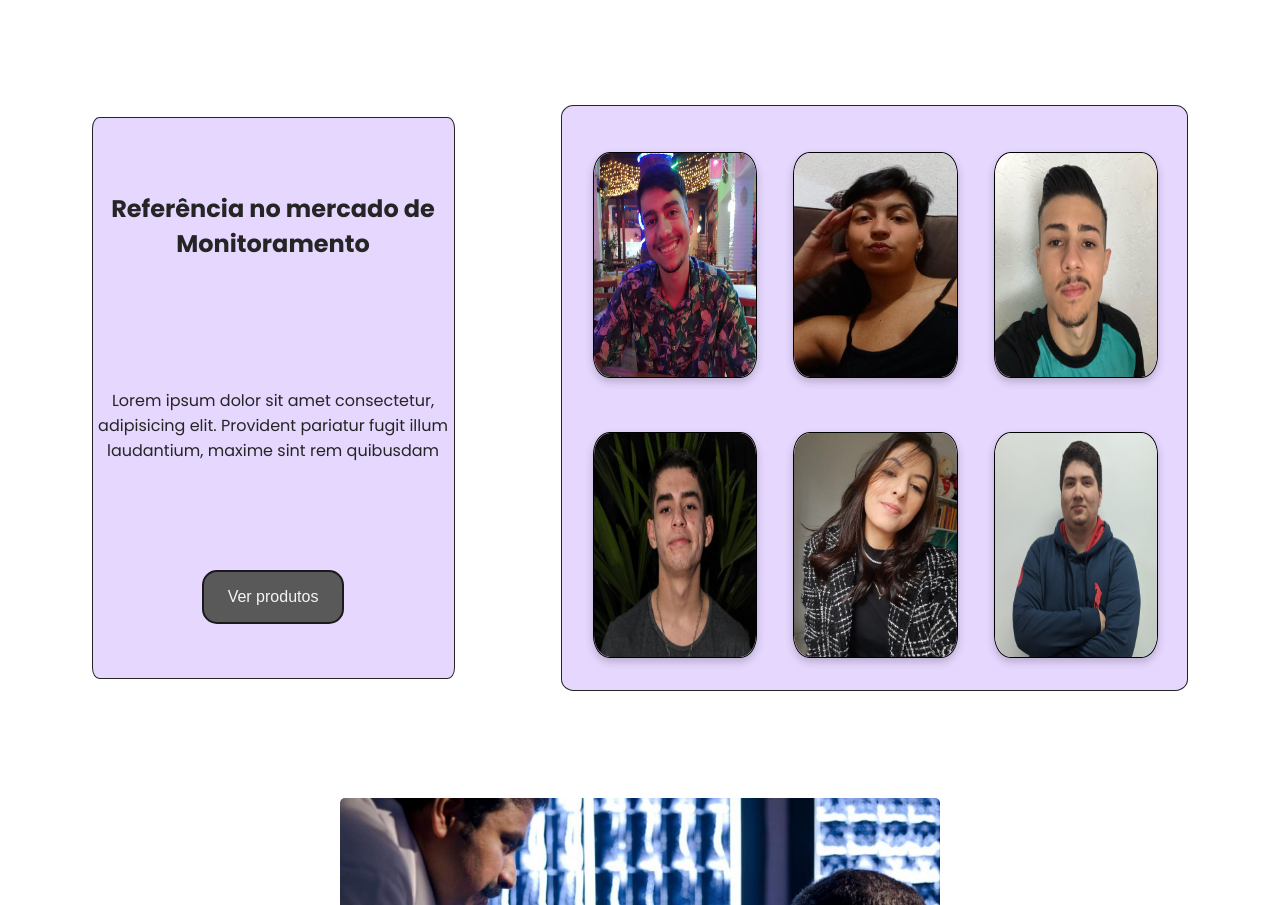
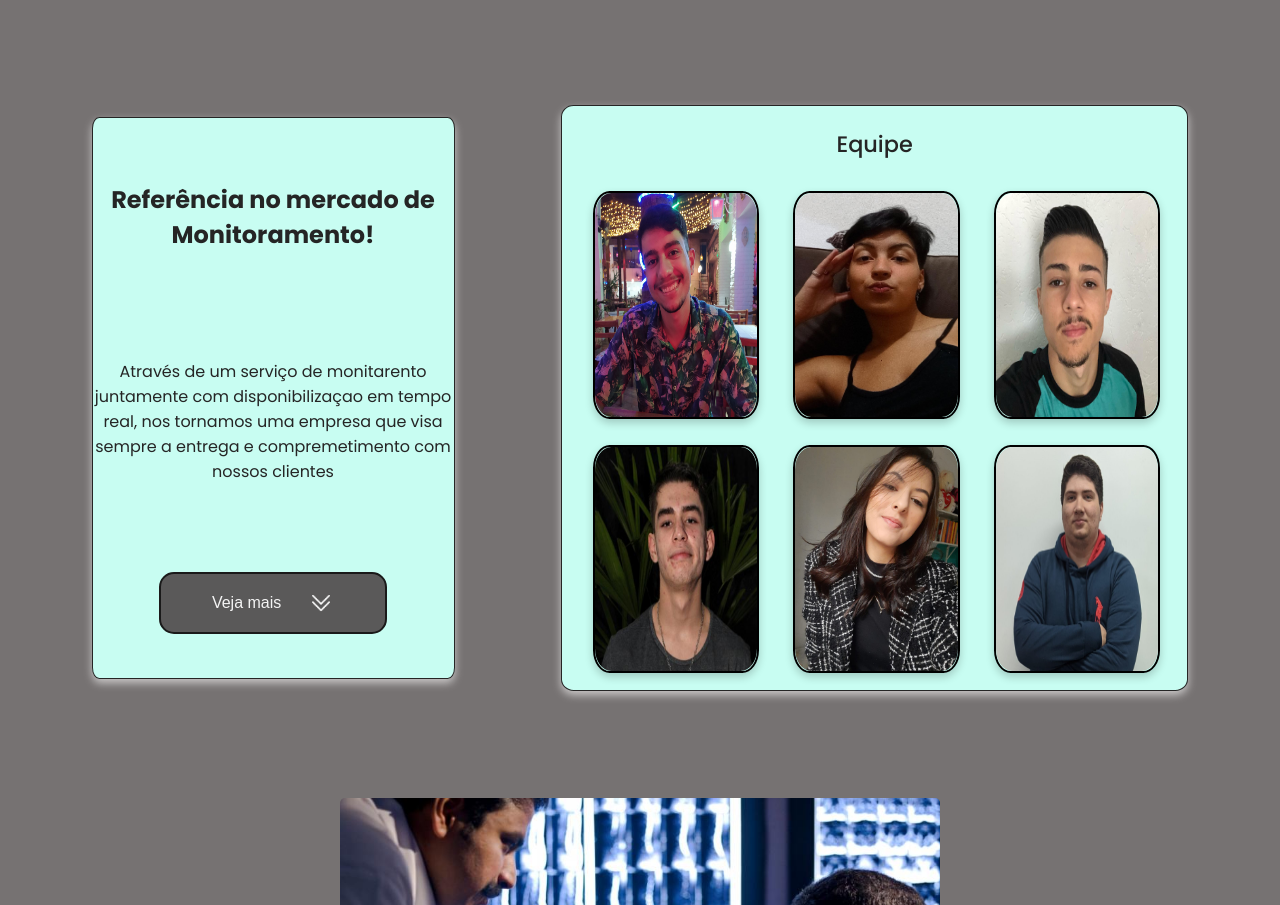
Before and after one commit to 2ADSC-Grupo9-HSO/Site-Institucional, a website: page site/public/index.html in a window 1280 px wide. Shown: the part 802-1707 px from the top of the page. Drawn offline with Linux system fonts and the light colour scheme.

Commit message:
alteração nos textos dos card + troca de cores

```diff
--- a/site/public/css/style.css
+++ b/site/public/css/style.css
@@ -5,6 +5,7 @@ body {
     padding: 0;
     margin: 0;
     font-family: 'Poppins';
+    background-color: #767272;
 }
 .navbar{
     width: 100%;
@@ -304,7 +305,7 @@ background-repeat: no-repeat;
 
 .sobre_nos_left {
   flex-direction: row;
-  background-color: #e6d7ff;
+  background-color: #c8fdf2;
   width: 30%;
   height: 70%;
   color: #252525;
@@ -315,11 +316,13 @@ background-repeat: no-repeat;
   flex-direction: column;
   justify-content: space-around;
   align-items: center;
+  box-shadow: 0 4px 8px 0 #f3f2f2ab;
+
 }
 
 .sobre_nos_right {
   flex-direction: row;
-  background-color: #e6d7ff;
+  background-color: #c8fdf2;
   width: 50%;
   height: 70%;
   color: #252525;
@@ -331,6 +334,8 @@ background-repeat: no-repeat;
   justify-content: space-around;
   align-items: center;
   padding: 1%;
+  box-shadow: 0 4px 8px 0 #f3f2f2ab;
+
 }
 
 .sobre_nos_left button {
@@ -344,10 +349,25 @@ background-repeat: no-repeat;
   text-align: center;
   text-decoration: none;
   transition: 1s;
+  display: flex;
+  justify-content: space-evenly;
+  align-items: center;
+  max-width: 63%;
+  overflow: hidden;
+}
+
+.sobre_nos_left button:hover .arrow{
+  transform:scale(1.25);
+  width: 20%;
+  transition: 1s;
 }
 
 .sobre_nos_left button:hover {
   box-shadow: rgba(0, 0, 0, 0.25) 0 15px 20px;
+  transition: 1s;
+}
+.arrow{
+  width: 15%;
   transition: 1s;
 }
 
@@ -394,7 +414,7 @@ background-repeat: no-repeat;
 .flip-card-back {
   background-color: #bbb;
   color: black;
-  border: #000000 1px solid;
+  border: #000000 2px solid;
   border-radius: 10%;
   cursor: pointer;
   transition: 2s all;
@@ -402,7 +422,9 @@ background-repeat: no-repeat;
   display: flex;
   justify-content: center;
   align-items: center;
+  flex-direction: column;
   background-color: transparent;
+  font-weight: 600;
   box-shadow: 0 4px 8px 0 rgba(0, 0, 0, 0.2);
 }
 
@@ -415,3 +437,8 @@ background-repeat: no-repeat;
   height: 100%;
   border-radius: 10%;
 }
+
+.titulo_card{
+  font-size: 1.4rem;
+  font-weight: 500;
+}
--- a/site/public/index.html
+++ b/site/public/index.html
@@ -56,13 +56,15 @@
 
     <section class="container cont_sobre" id="sec_sobre">
         <div class="sobre_nos_left">
-            <h2>Referência no mercado de Monitoramento</h2>
-            <span>Lorem ipsum dolor sit amet consectetur, adipisicing elit. Provident pariatur fugit illum laudantium,
-                maxime sint rem quibusdam</span>
-            <button>Ver produtos</button>
+            <h2>Referência no mercado de Monitoramento!</h2>
+            <span>Através de um serviço de monitarento juntamente com disponibilizaçao em tempo real, nos
+                tornamos uma empresa que visa sempre a entrega e compremetimento com nossos clientes
+            </span>
+            <button>Veja mais<img src="./assets/icons/down-arrow.png" class="arrow">
+            </button>
         </div>
         <div class="sobre_nos_right">
-
+            <span class="titulo_card">Equipe</span>
             <div class="row_1">
                 <div class="portrait">
                     <div class="flip-card-inner">
@@ -71,6 +73,8 @@
                         </div>
                         <div class="flip-card-back">
                             <span>Luiz</span>
+                            <span>19</span>
+                            <span>DEV</span>
                         </div>
                     </div>
                 </div>
@@ -81,6 +85,8 @@
                         </div>
                         <div class="flip-card-back">
                             <span>Mary</span>
+                            <span>19</span>
+                            <span>DEV</span>
                         </div>
                     </div>
                 </div>
@@ -91,6 +97,8 @@
                         </div>
                         <div class="flip-card-back">
                             <span>Samuel</span>
+                            <span>19</span>
+                            <span>DEV - PO</span>
                         </div>
                     </div>
                 </div>
@@ -103,6 +111,8 @@
                         </div>
                         <div class="flip-card-back">
                             <span>Lucas</span>
+                            <span>19</span>
+                            <span>DEV</span>
                         </div>
                     </div>
                 </div>
@@ -112,7 +122,9 @@
                             <img src="./assets/foto_perfil/bia.jpeg">
                         </div>
                         <div class="flip-card-back">
-                            <span>Bia</span>
+                            <span>Beatriz</span>
+                            <span>19</span>
+                            <span>DEV - Scrum Master</span>
                         </div>
                     </div>
                 </div>
@@ -123,14 +135,16 @@
                         </div>
                         <div class="flip-card-back">
                             <span>Sampaio</span>
+                            <span>19</span>
+                            <span>DEV</span>
                         </div>
                     </div>
                 </div>
             </div>
         </div>
+
     </section>
 
-    <div class="hexagon" id="hexagon"></div>
     <section class="container carrossel">
         <div class="slide">
 
```
Also changed, not shown: site/public/assets/icons/down-arrow.png (added).
